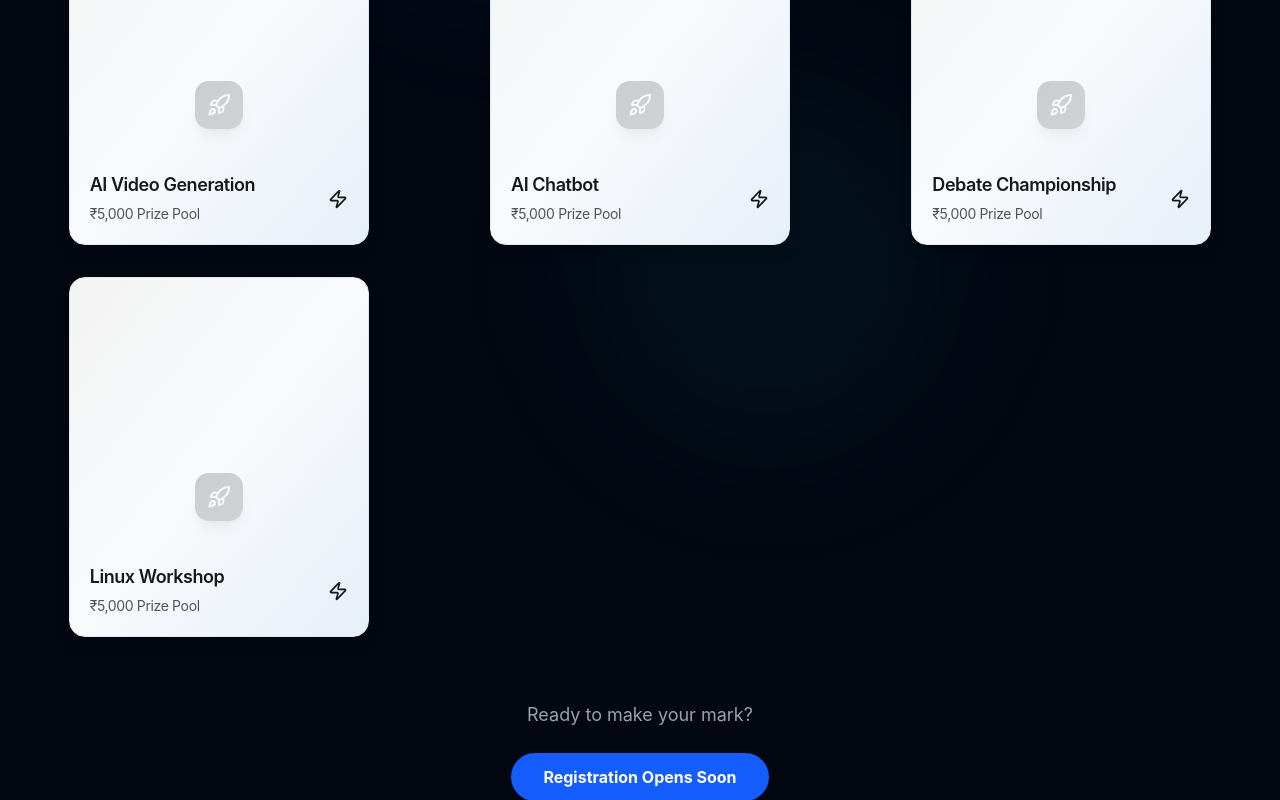
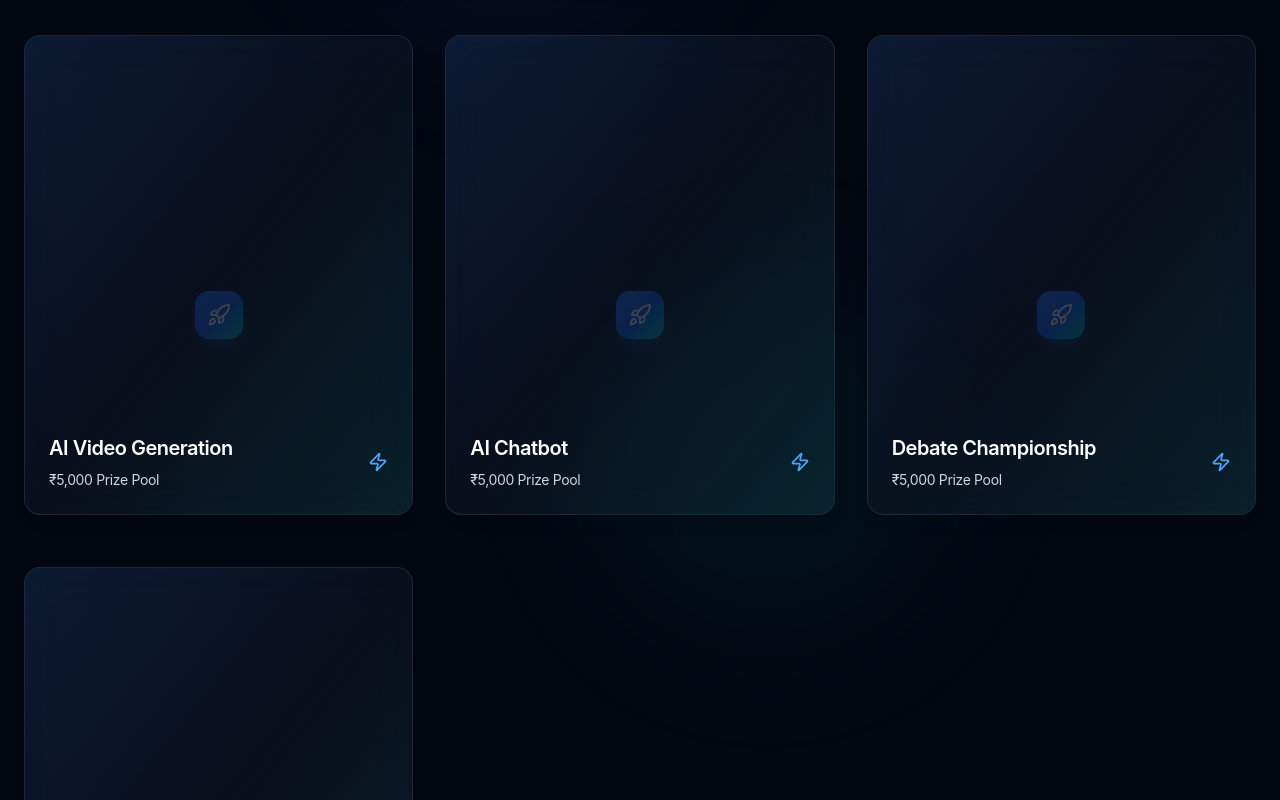
Before and after one commit to Sudharshan2226/Airo5bolt, a React (Vite) app: page / in a window 1280 px wide. Shown: the part 2700-3500 px from the top of the page. Built offline with nearby package versions, Linux system fonts and the light colour scheme.

Commit message:
event cardsv2

```diff
--- a/src/components/Prizes.tsx
+++ b/src/components/Prizes.tsx
@@ -246,7 +246,7 @@ const Prizes = () => {
             return (
               <div
                 key={event.id}
-                className="flex items-center justify-center"
+                className="flex items-center justify-center min-h-[500px]"
                 style={{ animationDelay: `${index * 150}ms` }}
               >
                 <CardFlip
@@ -369,13 +369,7 @@ const Prizes = () => {
           </div>
         </div>
 
-        {/* Bottom CTA */}
-        <div className="text-center mt-16">
-          <p className="text-gray-400 text-lg mb-6">Ready to make your mark?</p>
-          <div className="inline-flex px-8 py-3 bg-blue-600 hover:bg-blue-700 rounded-full text-white font-bold transition-colors duration-300">
-            Registration Opens Soon
-          </div>
-        </div>
+
       </div>
     </section>
   );
--- a/src/components/ui/card-flip.tsx
+++ b/src/components/ui/card-flip.tsx
@@ -36,7 +36,7 @@ export default function CardFlip({
 
   return (
     <div
-      className="group relative h-[360px] w-full max-w-[300px] [perspective:2000px]"
+      className="group relative h-[480px] w-full max-w-[420px] [perspective:2000px]"
       onMouseEnter={() => setIsFlipped(true)}
       onMouseLeave={() => setIsFlipped(false)}
     >
@@ -56,18 +56,17 @@ export default function CardFlip({
             'absolute inset-0 h-full w-full',
             '[transform:rotateY(0deg)] [backface-visibility:hidden]',
             'overflow-hidden rounded-2xl',
-            'bg-gradient-to-br from-white via-slate-50 to-slate-100',
-            'dark:from-zinc-900 dark:via-zinc-900/95 dark:to-zinc-800',
-            'border border-slate-200 dark:border-zinc-800/50',
+            'bg-gray-900/50 backdrop-blur-xl',
+            'border border-gray-700/50',
             'shadow-lg dark:shadow-xl',
             'transition-all duration-700',
-            'group-hover:shadow-xl dark:group-hover:shadow-2xl',
-            'group-hover:border-primary/20 dark:group-hover:border-primary/30',
+            'group-hover:shadow-xl group-hover:shadow-black/40',
+            'group-hover:border-gray-600',
             isFlipped ? 'opacity-0' : 'opacity-100',
           )}
         >
           {/* Background gradient effect */}
-          <div className="from-primary/5 dark:from-primary/10 absolute inset-0 bg-gradient-to-br via-transparent to-blue-500/5 dark:to-blue-500/10" />
+          <div className="absolute inset-0 bg-gradient-to-br from-blue-500/10 via-transparent to-teal-500/10" />
 
           {/* Animated code blocks */}
           <div className="absolute inset-0 flex items-center justify-center pt-20">
@@ -78,7 +77,7 @@ export default function CardFlip({
                   key={i}
                   className={cn(
                     'h-3 w-full rounded-sm',
-                    'from-primary/20 via-primary/30 to-primary/20 bg-gradient-to-r',
+                    'bg-gradient-to-r from-blue-500/30 via-teal-500/40 to-blue-500/30',
                     'animate-[slideIn_2s_ease-in-out_infinite]',
                     'opacity-0',
                   )}
@@ -95,9 +94,9 @@ export default function CardFlip({
                 <div
                   className={cn(
                     'h-12 w-12 rounded-xl',
-                    'from-primary via-primary/90 to-primary/80 bg-gradient-to-br',
+                    'bg-gradient-to-br from-blue-500 via-blue-600 to-teal-500',
                     'flex items-center justify-center',
-                    'shadow-primary/25 shadow-lg',
+                    'shadow-lg shadow-blue-500/25',
                     'animate-pulse',
                     'transition-all duration-500 group-hover:scale-110 group-hover:rotate-12',
                   )}
@@ -109,13 +108,13 @@ export default function CardFlip({
           </div>
 
           {/* Bottom content */}
-          <div className="absolute right-0 bottom-0 left-0 p-5">
+          <div className="absolute right-0 bottom-0 left-0 p-6">
             <div className="flex items-center justify-between gap-3">
-              <div className="space-y-1.5">
-                <h3 className="text-lg leading-snug font-semibold tracking-tight text-zinc-900 transition-all duration-500 ease-out group-hover:translate-y-[-4px] dark:text-white">
+              <div className="space-y-2">
+                <h3 className="text-xl leading-snug font-semibold tracking-tight text-white transition-all duration-500 ease-out group-hover:translate-y-[-4px]">
                   {title}
                 </h3>
-                <p className="line-clamp-2 text-sm tracking-tight text-zinc-600 transition-all delay-[50ms] duration-500 ease-out group-hover:translate-y-[-4px] dark:text-zinc-300">
+                <p className="line-clamp-2 text-sm tracking-tight text-gray-300 transition-all delay-[50ms] duration-500 ease-out group-hover:translate-y-[-4px]">
                   {subtitle}
                 </p>
               </div>
@@ -123,11 +122,11 @@ export default function CardFlip({
                 <div
                   className={cn(
                     'absolute inset-[-8px] rounded-lg transition-opacity duration-300',
-                    'from-primary/20 via-primary/10 bg-gradient-to-br to-transparent',
+                    'bg-gradient-to-br from-blue-500/20 via-teal-500/10 to-transparent',
                     'opacity-0 group-hover/icon:opacity-100',
                   )}
                 />
-                <Zap className="text-primary relative z-10 h-5 w-5 transition-all duration-300 group-hover/icon:scale-110 group-hover/icon:rotate-12" />
+                <Zap className="relative z-10 h-5 w-5 text-blue-400 transition-all duration-300 group-hover/icon:scale-110 group-hover/icon:rotate-12" />
               </div>
             </div>
           </div>
@@ -138,37 +137,36 @@ export default function CardFlip({
           className={cn(
             'absolute inset-0 h-full w-full',
             '[transform:rotateY(180deg)] [backface-visibility:hidden]',
-            'rounded-2xl p-5',
-            'bg-gradient-to-br from-white via-slate-50 to-slate-100',
-            'dark:from-zinc-900 dark:via-zinc-900/95 dark:to-zinc-800',
-            'border border-slate-200 dark:border-zinc-800',
+            'rounded-2xl p-6',
+            'bg-gray-900/50 backdrop-blur-xl',
+            'border border-gray-700/50',
             'shadow-lg dark:shadow-xl',
             'flex flex-col',
             'transition-all duration-700',
-            'group-hover:shadow-xl dark:group-hover:shadow-2xl',
-            'group-hover:border-primary/20 dark:group-hover:border-primary/30',
+            'group-hover:shadow-xl group-hover:shadow-black/40',
+            'group-hover:border-gray-600',
             !isFlipped ? 'opacity-0' : 'opacity-100',
           )}
         >
           {/* Background gradient */}
-          <div className="from-primary/5 dark:from-primary/10 absolute inset-0 rounded-2xl bg-gradient-to-br via-transparent to-blue-500/5 dark:to-blue-500/10" />
+          <div className="absolute inset-0 rounded-2xl bg-gradient-to-br from-blue-500/10 via-transparent to-teal-500/10" />
 
-          <div className="relative z-10 flex-1 space-y-5">
-            <div className="space-y-2">
-              <div className="mb-2 flex items-center gap-2">
-                <div className="from-primary via-primary/90 to-primary/80 flex h-8 w-8 items-center justify-center rounded-lg bg-gradient-to-br">
-                  <Code2 className="h-4 w-4 text-white" />
+          <div className="relative z-10 flex-1 space-y-6">
+            <div className="space-y-3">
+              <div className="mb-3 flex items-center gap-3">
+                <div className="flex h-10 w-10 items-center justify-center rounded-lg bg-gradient-to-br from-blue-500 via-blue-600 to-teal-500">
+                  <Code2 className="h-5 w-5 text-white" />
                 </div>
-                <h3 className="text-lg leading-snug font-semibold tracking-tight text-zinc-900 transition-all duration-500 ease-out group-hover:translate-y-[-2px] dark:text-white">
+                <h3 className="text-xl leading-snug font-semibold tracking-tight text-white transition-all duration-500 ease-out group-hover:translate-y-[-2px]">
                   {title}
                 </h3>
               </div>
-              <p className="line-clamp-2 text-sm tracking-tight text-zinc-600 transition-all duration-500 ease-out group-hover:translate-y-[-2px] dark:text-zinc-400">
+              <p className="line-clamp-3 text-sm tracking-tight text-gray-300 transition-all duration-500 ease-out group-hover:translate-y-[-2px]">
                 {description}
               </p>
             </div>
 
-            <div className="space-y-2.5">
+            <div className="space-y-3">
               {features.map((feature, index) => {
                 const icons = [Copy, Code2, Rocket, Zap];
                 const IconComponent = icons[index % icons.length];
@@ -176,7 +174,7 @@ export default function CardFlip({
                 return (
                   <div
                     key={feature}
-                    className="flex items-center gap-3 text-sm text-zinc-700 transition-all duration-500 dark:text-zinc-300"
+                    className="flex items-center gap-3 text-sm text-gray-300 transition-all duration-500"
                     style={{
                       transform: isFlipped
                         ? 'translateX(0)'
@@ -185,8 +183,8 @@ export default function CardFlip({
                       transitionDelay: `${index * 100 + 200}ms`,
                     }}
                   >
-                    <div className="bg-primary/10 dark:bg-primary/20 flex h-5 w-5 flex-shrink-0 items-center justify-center rounded-md">
-                      <IconComponent className="text-primary h-3 w-3" />
+                    <div className="flex h-5 w-5 flex-shrink-0 items-center justify-center rounded-md bg-blue-500/20">
+                      <IconComponent className="h-3 w-3 text-blue-400" />
                     </div>
                     <span className="font-medium">{feature}</span>
                   </div>
@@ -195,33 +193,31 @@ export default function CardFlip({
             </div>
           </div>
 
-          <div className="relative z-10 mt-auto border-t border-slate-200 pt-4 dark:border-zinc-800">
+          <div className="relative z-10 mt-auto border-t border-gray-700/50 pt-4">
             <div
               className={cn(
                 'group/start relative',
                 'flex items-center justify-between',
                 'rounded-lg p-2.5',
                 'transition-all duration-300',
-                'bg-gradient-to-r from-slate-100 via-slate-100 to-slate-100',
-                'dark:from-zinc-800 dark:via-zinc-800 dark:to-zinc-800',
-                'hover:from-primary/10 hover:via-primary/5 hover:to-transparent',
-                'dark:hover:from-primary/20 dark:hover:via-primary/10 dark:hover:to-transparent',
+                'bg-gray-800/50',
+                'hover:bg-gradient-to-r hover:from-blue-500/20 hover:via-blue-500/10 hover:to-transparent',
                 'hover:scale-[1.02] hover:cursor-pointer',
-                'hover:border-primary/20 border border-transparent',
+                'hover:border-blue-500/20 border border-transparent',
               )}
             >
-              <span className="group-hover/start:text-primary text-sm font-semibold text-zinc-900 transition-colors duration-300 dark:text-white">
+              <span className="group-hover/start:text-blue-400 text-sm font-semibold text-white transition-colors duration-300">
                 Start Building
               </span>
               <div className="group/icon relative">
                 <div
                   className={cn(
                     'absolute inset-[-6px] rounded-lg transition-all duration-300',
-                    'from-primary/20 via-primary/10 bg-gradient-to-br to-transparent',
+                    'bg-gradient-to-br from-blue-500/20 via-blue-500/10 to-transparent',
                     'scale-90 opacity-0 group-hover/start:scale-100 group-hover/start:opacity-100',
                   )}
                 />
-                <ArrowRight className="text-primary relative z-10 h-4 w-4 transition-all duration-300 group-hover/start:translate-x-1 group-hover/start:scale-110" />
+                <ArrowRight className="relative z-10 h-4 w-4 text-blue-400 transition-all duration-300 group-hover/start:translate-x-1 group-hover/start:scale-110" />
               </div>
             </div>
           </div>
```
